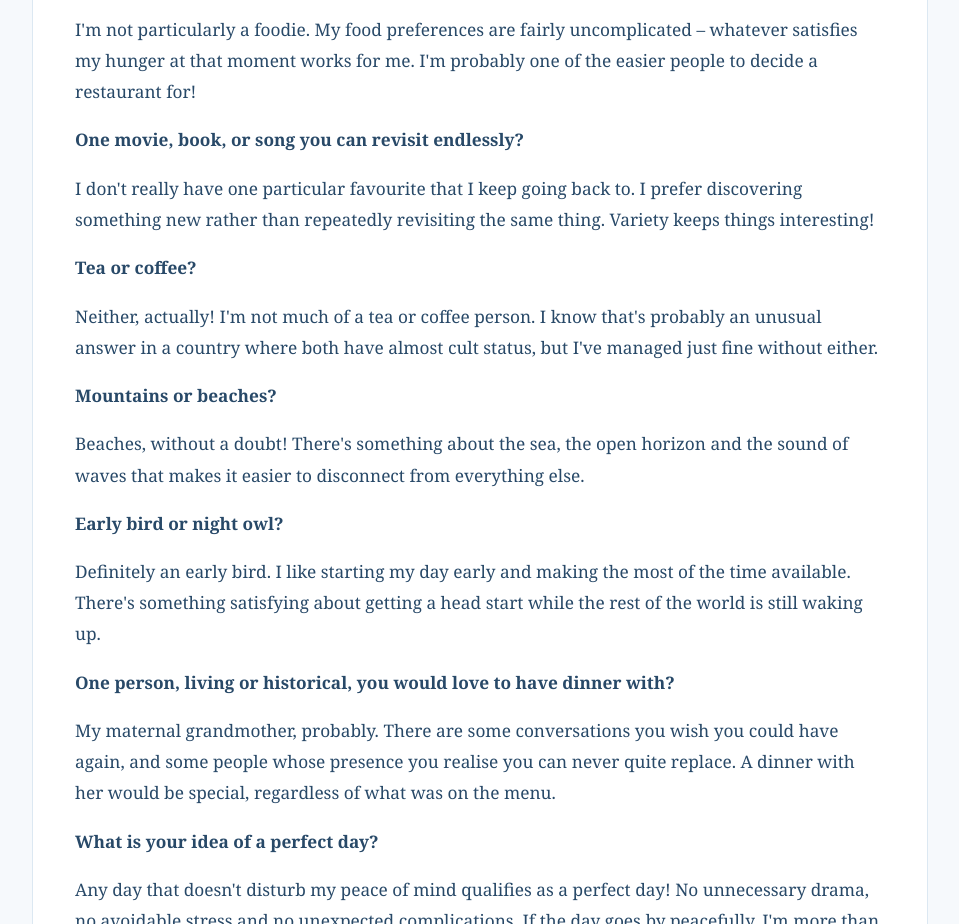
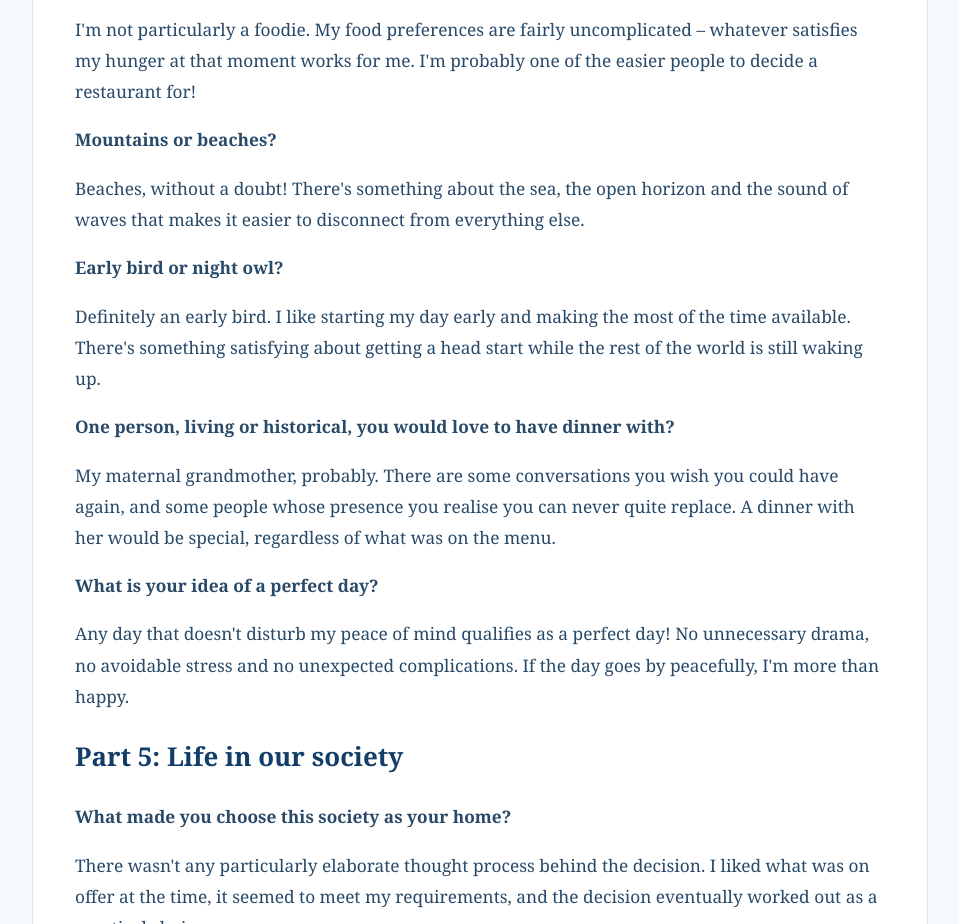
Before and after one commit to GaganABajaj/LRR3News, a plain HTML site: page nextdoor/interview-every-neighbour-has-a-story-meet-aditya-bhadalkar.html in a window 1280 px wide. Shown: the part 4081-5005 px from the top of the page, without its empty margins (160-1119 px from the left). Drawn offline with Linux system fonts and the light colour scheme; a script that the page names is missing.

Commit message:
neighbour aditya changes

```diff
--- a/nextdoor/interview-every-neighbour-has-a-story-meet-aditya-bhadalkar.html
+++ b/nextdoor/interview-every-neighbour-has-a-story-meet-aditya-bhadalkar.html
@@ -110,11 +110,6 @@ Even small contributions, when made collectively, can bring about meaningful imp
 <p><strong>Your favourite food or comfort meal?</strong></p>
 <p>I&#x27;m not particularly a foodie. My food preferences are fairly uncomplicated – whatever satisfies my hunger at that moment works for me. I&#x27;m probably one of the easier people to decide a restaurant for!</p>
 
-<p><strong>One movie, book, or song you can revisit endlessly?</strong></p>
-<p>I don&#x27;t really have one particular favourite that I keep going back to. I prefer discovering something new rather than repeatedly revisiting the same thing. Variety keeps things interesting!</p>
-
-<p><strong>Tea or coffee?</strong></p>
-<p>Neither, actually! I&#x27;m not much of a tea or coffee person. I know that&#x27;s probably an unusual answer in a country where both have almost cult status, but I&#x27;ve managed just fine without either.</p>
 
 <p><strong>Mountains or beaches?</strong></p>
 <p>Beaches, without a doubt! There&#x27;s something about the sea, the open horizon and the sound of waves that makes it easier to disconnect from everything else.</p>
```
